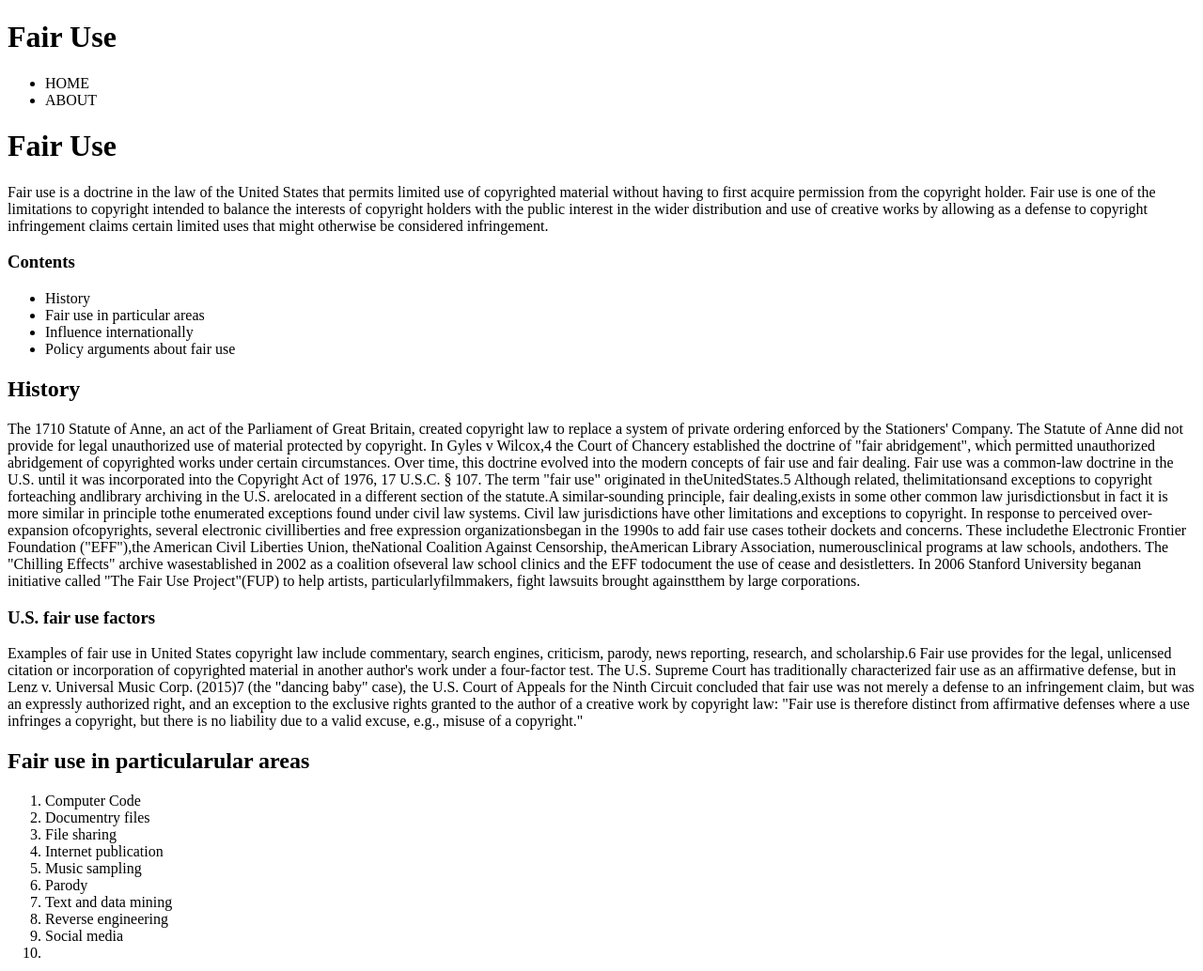
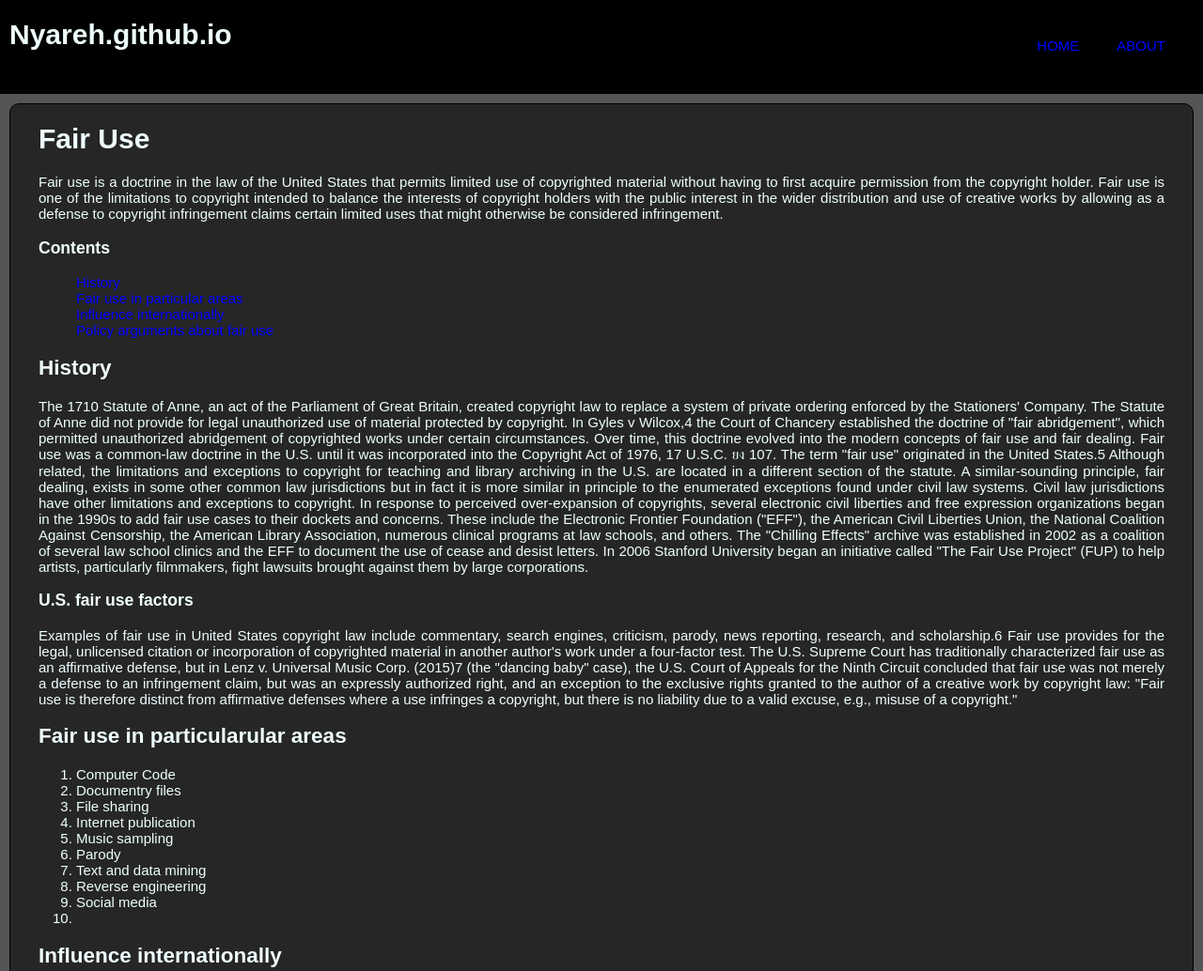
Before and after one commit to NyarehD/Nyareh-Article, a plain HTML site: page index.html in a window 1280 px wide. Shown: the top 1034 px of the page at 94% size. Drawn offline with Linux system fonts and the light colour scheme.

Commit message:
dark theme and about.html

```diff
--- a/index.html
+++ b/index.html
@@ -1,71 +1,45 @@
 <!DOCTYPE html>
 <html>
-
 	<head>
-	<meta charset="utf-8">
-	<link href="style.css" type="style/css" rel="stylesheet">
+		<meta charset="UTF-8">
+		<meta http-equiv="X-UA-Compatible" content="IE=Edge">
+		<meta name="viewport" content="width=device-width, initial-scale=1">
 		<title>Fair Use</title>
+		<link rel="stylesheet" href="style.css">
 	</head>
-
 	<body>
 		<header>
-		<h1 class="header-head">Fair Use</h1>
-		<div class="header-nav">
-			<ul>
-				<li>HOME</li>
-				<li>ABOUT</li>
+			<h1 class="header-title">Nyareh.github.io</h1>
+		    <ul class="header-nav" type="none">
+				<li><a href="about.html">ABOUT</a></li>
+				<li><a href="index.html">HOME</a></li>
 		    </ul>
-		</div>
 		</header>
-	<content>
+		<div class="content">
 			<h1>Fair Use</h1>
-		<p>Fair use is a doctrine in the law of the United States that permits limited use of copyrighted material without having
-			to first acquire permission from the copyright holder. Fair use is one of the limitations to copyright intended to balance
-			the interests of copyright holders with the public interest in the wider distribution and use of creative works by allowing
-			as a defense to copyright infringement claims certain limited uses that might otherwise be considered infringement.
-		</p>
+			<p>Fair use is a doctrine in the law of the United States that permits limited use of copyrighted material without having to first acquire permission from the copyright holder. Fair use is one of the limitations to copyright intended to balance the interests of copyright holders with the public interest in the wider distribution and use of creative works by allowing as a defense to copyright infringement claims certain limited uses that might otherwise be considered infringement.
 			<h3>Contents</h3>
 			<div>
-			<ul>
-				<li>History</li>
-				<li>Fair use in particular areas</li>
-				<li>Influence internationally</li>
-				<li>Policy arguments about fair use</li>
+				<ul type="none" class="contentslist">
+					<li><a href="#contentH1">History</a></li>
+					<li><a href="#contentH2">Fair use in particular areas</a></li>
+					<li><a href="#contentH3">Influence internationally</a></li>
+				   <li><a href="#contentH4">Policy arguments about fair use</a></li>
 				</ul>
 			</div>
 			<div>
-			<h2>History</h2>
-			<p>The 1710 Statute of Anne, an act of the Parliament of Great Britain,
-        created     copyright law to replace a system of private
-				ordering enforced by the Stationers' Company. The Statute of Anne did not provide for legal unauthorized use of material
-				protected by copyright. In Gyles v Wilcox,4 the Court of Chancery established the doctrine of "fair abridgement", which
-				permitted unauthorized abridgement of copyrighted works under certain circumstances. Over time, this doctrine evolved
-				into the modern concepts of fair use and fair dealing. Fair use was a common-law doctrine in the U.S. until it was incorporated
-				into the Copyright Act of 1976, 17 U.S.C. § 107. The term "fair use" originated in theUnitedStates.5 Although related,
-				thelimitationsand exceptions to copyright forteaching andlibrary archiving in the U.S. arelocated in a different section
-				of the statute.A similar-sounding principle, fair dealing,exists in some other common law jurisdictionsbut in fact it
-				is more similar in principle tothe enumerated exceptions found under civil law systems. Civil law jurisdictions have
-				other limitations and exceptions to copyright. In response to perceived over-expansion ofcopyrights, several electronic
-				civilliberties and free expression organizationsbegan in the 1990s to add fair use cases totheir dockets and concerns.
-				These includethe Electronic Frontier Foundation ("EFF"),the American Civil Liberties Union, theNational Coalition Against
-				Censorship, theAmerican Library Association, numerousclinical programs at law schools, andothers. The "Chilling Effects"
-				archive wasestablished in 2002 as a coalition ofseveral law school clinics and the EFF todocument the use of cease and
-				desistletters. In 2006 Stanford University beganan initiative called "The Fair Use Project"(FUP) to help artists, particularlyfilmmakers,
-				fight lawsuits brought againstthem by large corporations.
+				<h2 id="contentH1">History</h2>
+				<p>The 1710 Statute of Anne, an act of the Parliament of Great Britain, created copyright law to replace a system of private ordering enforced by the Stationers' Company. The Statute of Anne did not provide for legal unauthorized use of material protected by copyright. In Gyles v Wilcox,4 the Court of Chancery established the doctrine of "fair abridgement", which permitted unauthorized abridgement of copyrighted works under certain circumstances. Over time, this doctrine evolved into the modern concepts of fair use and fair dealing. Fair use was a common-law doctrine in the U.S. until it was incorporated into the Copyright Act of 1976, 17 U.S.C. ยง 107.
+					  The term "fair use" originated in the United States.5 Although related, the limitations and exceptions to copyright for teaching and library archiving in the U.S. are located in a different section of the statute. A similar-sounding principle, fair dealing, exists in some other common law jurisdictions but in fact it is more similar in principle to the enumerated exceptions found under civil law systems. Civil law jurisdictions have other limitations and exceptions to copyright.
+					  In response to perceived over-expansion of copyrights, several electronic civil liberties and free expression organizations began in the 1990s to add fair use cases to their dockets and concerns. These include the Electronic Frontier Foundation ("EFF"), the American Civil Liberties Union, the National Coalition Against Censorship, the American Library Association, numerous clinical programs at law schools, and others. The "Chilling Effects" archive was established in 2002 as a coalition of several law school clinics and the EFF to document the use of cease and desist letters. In 2006 Stanford University began an initiative called "The Fair Use Project" (FUP) to help artists, particularly filmmakers, fight lawsuits brought against them by large corporations.
 				</p>
 				<h3>U.S. fair use factors</h3>
-			<p>Examples of fair use in United States copyright law include commentary, search engines, criticism, parody, news reporting,
-				research, and scholarship.6 Fair use provides for the legal, unlicensed citation or incorporation of copyrighted material
-				in another author's work under a four-factor test. The U.S. Supreme Court has traditionally characterized fair use as
-				an affirmative defense, but in Lenz v. Universal Music Corp. (2015)7 (the "dancing baby" case), the U.S. Court of Appeals
-				for the Ninth Circuit concluded that fair use was not merely a defense to an infringement claim, but was an expressly
-				authorized right, and an exception to the exclusive rights granted to the author of a creative work by copyright law:
-				"Fair use is therefore distinct from affirmative defenses where a use infringes a copyright, but there is no liability
-				due to a valid excuse, e.g., misuse of a copyright."
+				<p>Examples of fair use in United States copyright law include commentary, search engines, criticism, parody, news reporting, research, and scholarship.6 Fair use provides for the legal, unlicensed citation or incorporation of copyrighted material in another author's work under a four-factor test.
+					  The U.S. Supreme Court has traditionally characterized fair use as an affirmative defense, but in Lenz v. Universal Music Corp. (2015)7 (the "dancing baby" case), the U.S. Court of Appeals for the Ninth Circuit concluded that fair use was not merely a defense to an infringement claim, but was an expressly authorized right, and an exception to the exclusive rights granted to the author of a creative work by copyright law: "Fair use is therefore distinct from affirmative defenses where a use infringes a copyright, but there is no liability due to a valid excuse, e.g., misuse of a copyright."
 			   </p>
 			 </div>
 			 <div>
-			<h2>Fair use in particularular areas</h2>
+				<h2 id="contentH2">Fair use in particularular areas</h2>
 				<ol>
 					<li>Computer Code</li>
 					<li>Documentry files</li>
@@ -79,8 +53,8 @@
 				</ol>
 			</div>
 			<div>
-			<h2>Influence internationally</h2>
-			<p>These are the countries that are influenced by the law but a little bit differ from U.S.</p>
+				<h2 id="contentH3">Influence internationally</h2>
+				<p>These are the countries that are influenced by the law  but a little bit differ from U.S.</p>
 				<ol>
 					<li>Israel</li>
 					<li>Malaysia</li>
@@ -97,29 +71,24 @@
 				</ol>
 			</div>
 			<div>
-			<h2>Policy arguments about fair use</h2>
-			<p>A balanced copyright law provides an economic benefit to many high-tech businesses such as search engines and software
-				developers. Fair use is also crucial to non-technology industries such as insurance, legal services, and newspaper publishers.
-				On September 12, 2007, the Computer and Communications Industry Association (CCIA),a group representing companies including
-				Google Inc., Microsoft Inc.,Oracle Corporation, Sun Microsystems, Yahoo! and other high-tech companies, released a study
-				that found that fair use exceptions to US copyright laws were responsible for more than $4.5 trillion in annual revenue
-				for the United States economy representing one-sixth of the total US GDP.The study was conducted using a methodology
-				developed by the World Intellectual Property Organization. The study found that fair use dependent industries are directly
-				responsible for more than eighteen percent of US economic growth and nearly eleven million American jobs."As the United
-				States economy becomes increasingly knowledge-based, the concept of fair use can no longer be discussed and legislated
-				in the abstract. It is the very foundation of the digital age and a cornerstone of our economy," said Ed Black, President
-				and CEO of CCIA. "Much of the unprecedented economic growth of the past ten years can actually be credited to the doctrine
-				of fair use, as the Internet itself depends on the ability to use content in a limited and unlicensed manner.
+				<h2 href="contentH4">Policy arguments about fair use</h2>
+				<p>A balanced copyright law provides an economic benefit to many high-tech businesses such as search engines and software developers. Fair use is also crucial to non-technology industries such as insurance, legal services, and newspaper publishers.
+					  On September 12, 2007, the Computer and Communications Industry Association (CCIA),a group representing companies including Google Inc., Microsoft Inc.,Oracle Corporation, Sun Microsystems, Yahoo!77 and other high-tech companies, released a study that found that fair use exceptions to US copyright laws were responsible for more than $4.5 trillion in annual revenue for the United States economy representing one-sixth of the total US GDP.The study was conducted using a methodology developed by the World Intellectual Property Organization.
+					  The study found that fair use dependent industries are directly responsible for more than eighteen percent of US economic growth and nearly eleven million American jobs."As the United States economy becomes increasingly knowledge-based, the concept of fair use can no longer be discussed and legislated in the abstract. It is the very foundation of the digital age and a cornerstone of our economy," said Ed Black, President and CEO of CCIA.  "Much of the unprecedented economic growth of the past ten years can actually be credited to the doctrine of fair use, as the Internet itself depends on the ability to use content in a limited and unlicensed manner.
 				</p>
 			</div>
+			<div>
+			<h2>Disclaimer</h2>
+			<p>I don't own or write this article. I copied and pasted this from <a href="https://en.wikipedia.org/wiki/Fair_use#Fair_use">Wikipedia</a>. I just try to practise html and css.</p>
+			</div>
+		</div>
 			<footer>
-			<ul>
-				<li>Facebook</li>
-				<li>Twitter</li>
-				<li>Github</li>
+			<ul type="none">
+				<li><a href="https://www.facebook.com/nyareh.david.9/">Facebook</a></li>
+				<li><a href="">Twitter<a/></li>
+				<li><a href="">Github</a></li>
 			</ul>
 			</footer>
-		<script src="script.js">
-		</script>
-
+			<script src="script.js"></script>
+		</body>
 </html>
--- a/style.css
+++ b/style.css
@@ -1,10 +1,74 @@
+/* Making universal style that apply the entire page */
 body {
-  color: white;
+color: azure;
+margin: 0;
+width: 100%;
+background-color: #555555;
+font-family: Arial, Helvetica, sans-serif;
+font-size: 15px;
 }
-/* header dark theme */
+/* All the link styles on this Web */
+a:link , a:visited{
+text-decoration: none;
+color: blue;
+}
+a:hover {
+font-size: 150%;
+text-decoration: none;
+}
+/* Header */
 header {
-  margin: 0;
-  width: 100%;
-  height: 40px;
-  background-color: #463f3a;
+height:  100px;
+background-color: black;
+margin-top: -15px;
 }
+header > ul > li > a {
+text-decoration: none;
+color: white;
+}
+/* Header title to left side */
+.header-title {
+float: left;
+margin-left: 10px;
+}
+/* Header nav to right side */
+.header-nav > li {
+float: right;
+display: inline-block;
+margin: 40px 40px 0 0;
+}
+/* Footer section */
+footer {
+height: 170px;
+margin: 0;
+background-color:  black;
+}
+/* Social media links to right side */
+footer > ul {
+float: right;
+display: block;
+margin-right: 70px;
+margin-top: 20px;
+}
+footer > ul > li {
+margin: 17px;
+}
+footer > ul > li > a : hover {
+color: red;
+text-decoration: underline red;
+}
+/* The content section */
+.content {
+width:  auto;
+margin: 10px;
+border: solid 1px black;
+border-radius: 10px;
+background-color: #262626;
+padding: 0 30px 0 30px;
+}
+.contentlist > ul > li > a {
+padding: 20px;
+}
+.content > p , .content > div > p{
+text-align: justify;
+}
```
Also changed, not shown: about.html (added, +31 -0 lines). Lines whose indentation alone changed are shown as unchanged.
